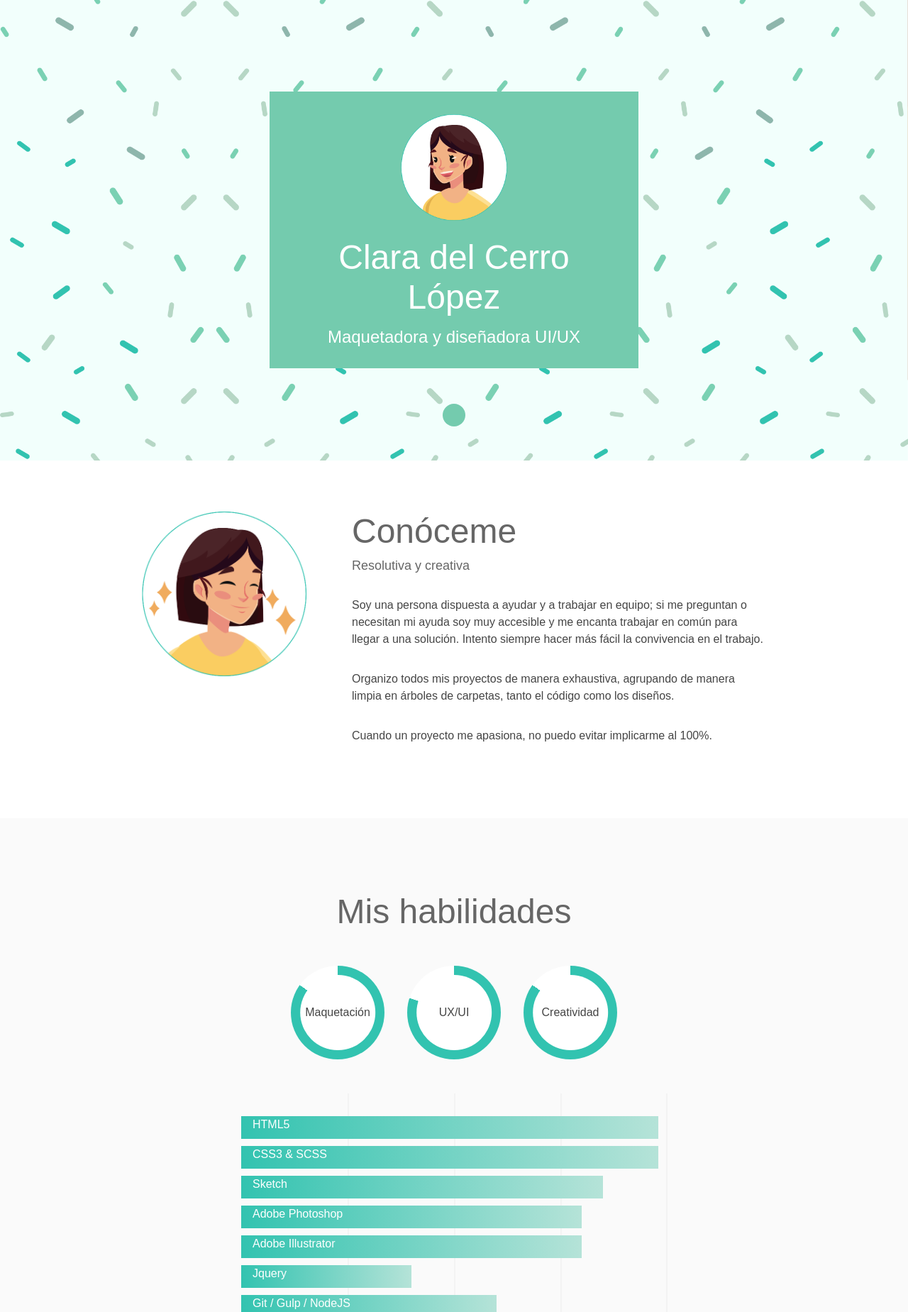
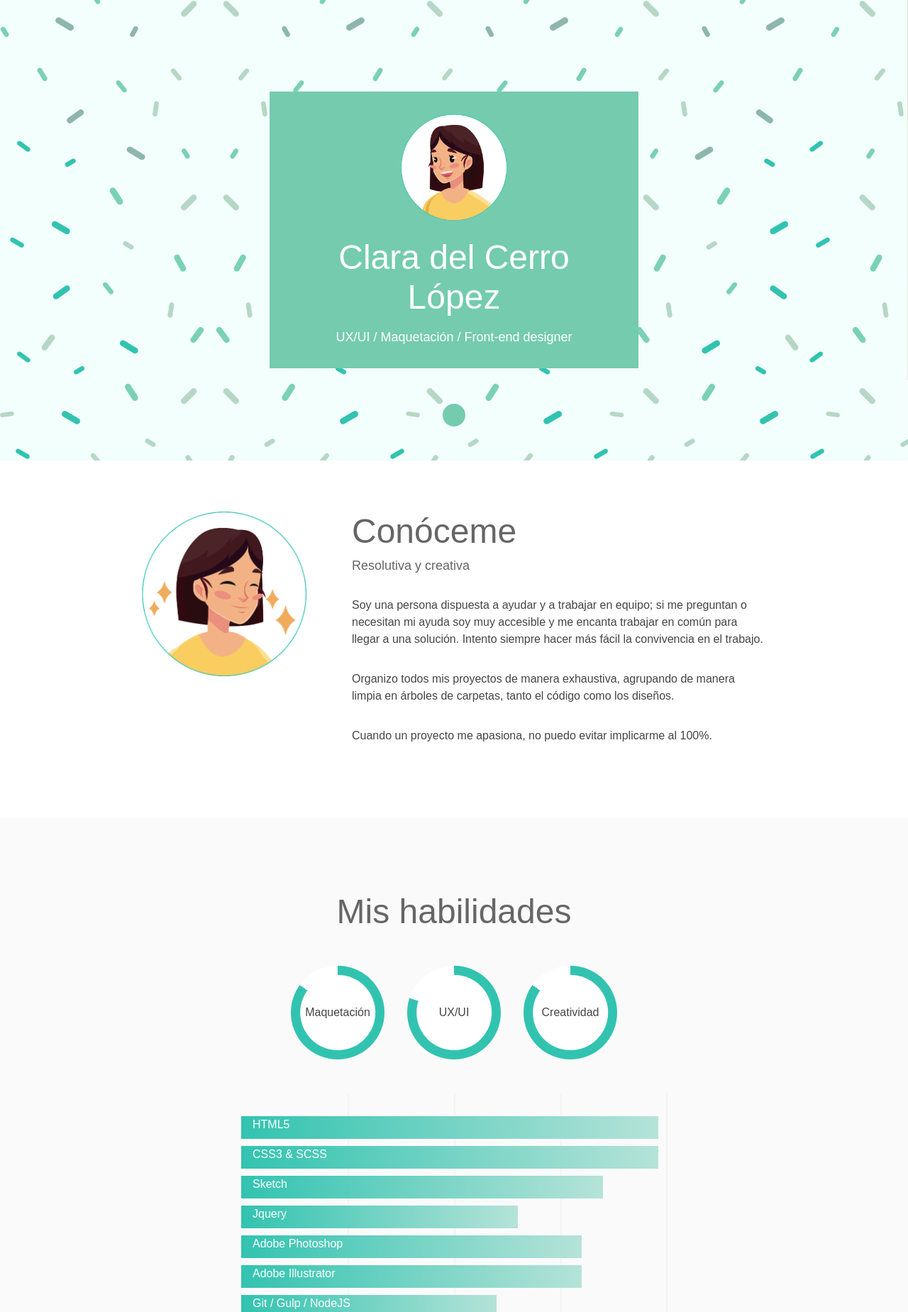
Before and after one commit to clara-delcerro/portfolio, a PHP site: page / in a window 1280 px wide. Shown: the part 73-1922 px from the top of the page at 71% size. Run offline with PHP 8.4, Linux system fonts and the light colour scheme; some web fonts are replaced.

Commit message:
Cambiados porcentajes y subtitulo del hero

```diff
--- a/app/index.php
+++ b/app/index.php
@@ -13,7 +13,7 @@
             <!--end of hero__img-->
 
             <h1 class="hero__title">Clara del Cerro López</h1>
-            <h3 class="hero__subtitle">Maquetadora y diseñadora UI/UX</h3>
+            <h3 class="hero__subtitle">UX/UI / Maquetación / Front-end designer</h3>
           </div>
           <!--end of hero__content-->
         </div>
@@ -117,6 +117,11 @@
                     Sketch
                   </span>
                 </li>
+                <li class="chart__bar" style="width: 65%;">
+                  <span class="chart__label">
+                    Jquery
+                  </span>
+                </li>
                 <li class="chart__bar" style="width: 80%;">
                   <span class="chart__label">
                     Adobe Photoshop
@@ -125,11 +130,6 @@
                 <li class="chart__bar" style="width: 80%;">
                   <span class="chart__label">
                     Adobe Illustrator
-                  </span>
-                </li>
-                <li class="chart__bar" style="width: 40%;">
-                  <span class="chart__label">
-                    Jquery
                   </span>
                 </li>
                 <li class="chart__bar" style="width: 60%;">
--- a/app/scss/components/_hero.scss
+++ b/app/scss/components/_hero.scss
@@ -84,7 +84,7 @@
     color: color-theme('white');
 
     @media #{$tablet} {
-      @include text-setting('xm');
+      @include text-setting('m');
     }
   }
 
```
Also changed, not shown: dist/index.php (+6 -6 lines), dist/pruebas.php (added, +10 -0 lines), app/css/main.css, dist/css/main.min.css, 2 other files.
